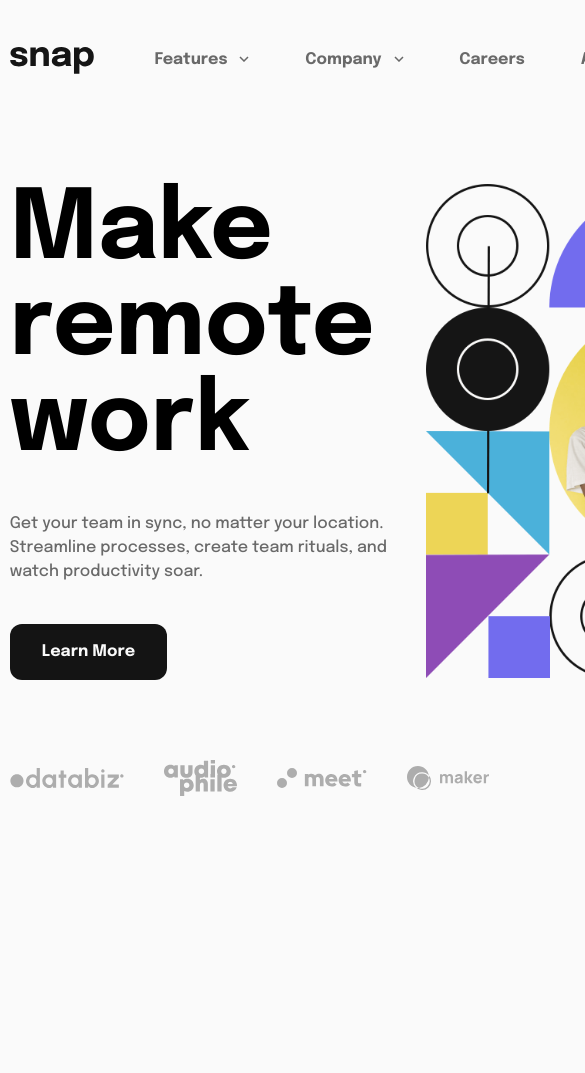
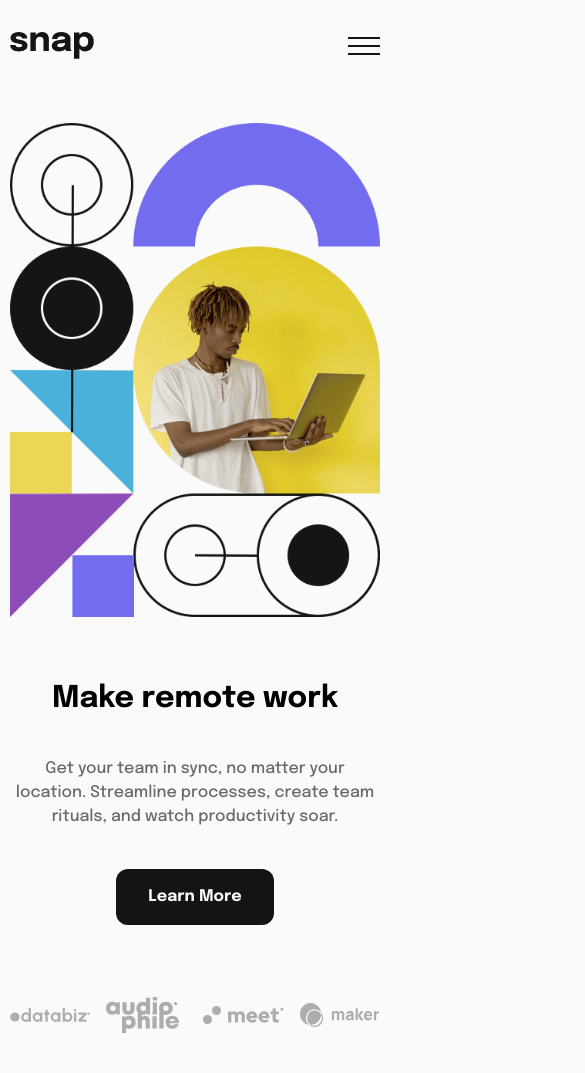
Before and after one commit to Frame993/Intro-section-with-dropdown-navigation-main, a plain HTML site: page index.html in a window 390 px wide. Shown: the top 1073 px of the page, 585 px wide, since content can reach past the window. Before the commit the page ends 844 px from the top, so only its background shows below. Drawn offline with nearby package versions, Linux system fonts and the light colour scheme.

Commit message:
Responsive done!

```diff
--- a/index.html
+++ b/index.html
@@ -15,8 +15,10 @@
   <style type="text/tailwindcss">
     @layer utilities {
      /* * {
-       border: 1px solid red;
-     } */
+      padding: 0;
+      margin: 0;
+      outline: 1px solid red;
+     }  */
     }
   </style>
 
@@ -43,16 +45,17 @@
 
 </head>
 
-<body class="bg-almostWhite flex flex-col items-center">
+<body class="bg-almostWhite items-center flex flex-col w-full">
 
   <header class="flex w-[95%] py-8 justify-between items-center">
 
     <div class="flex gap-12 items-center">
+
       <figure class="w-[100px]">
         <a href="#"><img src="./images/logo.svg" alt=""></a>
       </figure>
 
-      <nav id="nav" class="flex gap-14 items-center ">
+      <nav id="nav" class="md:flex gap-14 items-center hidden">
         <div class="flex flex-col items-end font-semibold gap-2 text-almostGrey">
           <button id="Features" class="flex gap-1 hover:text-almostBlack">
             Features
@@ -96,7 +99,11 @@
       </nav>
     </div>
 
-    <section class="flex gap-2 items-center">
+    <button>
+      <img class="md:hidden" src="./images/icon-menu.svg" alt="">
+    </button>
+
+    <section class="gap-2 items-center hidden md:flex">
 
       <div class="font-semibold text-almostGrey px-8">
         <a class="flex items-center hover:text-almostBlack" href="#">Login</a>
@@ -106,35 +113,43 @@
         Register</button>
     </section>
 
+
   </header>
 
-  <main class="flex lg:flex-row w-[95%] justify-around mt-16">
+  <main class="flex flex-col-reverse md:flex-row w-[95%] justify-around mt-8 md:mt-16 gap-16 md:gap-0 md:items-end">
 
-    <section class="flex flex-col gap-20 justify-end">
+    <section class="flex flex-col gap-20 items-center md:items-start">
+      <article class="flex flex-col gap-10 items-center md:items-start">
 
-      <article class="flex flex-col gap-10">
-        <h1 class="font-bold text-8xl">Make<br> remote work</h1>
-        <p class="w-[45ch] text-almostGrey first-line:text-pretty font-medium">Get your team in sync, no matter your
+        <h1 class="md:w-[11ch] font-bold items-center text-3xl md:text-8xl md:items-start text-center md:text-left">Make
+          remote work</h1>
+        <p
+          class="items-center md:items-start md:w-[45ch] text-almostGrey first-line:text-pretty text-center md:text-left">
+          Get your team in sync, no matter your
           location.
-          Streamline processes, create team rituals, and watch productivity soar.</p>
+          Streamline processes, create team rituals, and watch productivity soar.
+        </p>
         <button
           class="w-fit font-semibold bg-almostBlack text-almostWhite hover:text-almostBlack hover:outline hover:bg-almostWhite py-4 px-8 rounded-xl">Learn
-          More</button>
+          More
+        </button>
+
+        <div class="md:flex md:gap-10 mt-8 grid grid-cols-4 mb-10 md:mb-0 items-center justify-center gap-4">
+          <img src="./images/client-databiz.svg">
+          <img src="./images/client-audiophile.svg">
+          <img src="./images/client-meet.svg">
+          <img src="./images/client-maker.svg">
+        </div>
+
       </article>
-
-      <div class="flex gap-10 items-center">
-        <img src="./images/client-databiz.svg" alt="">
-        <img src="./images/client-audiophile.svg" alt="">
-        <img src="./images/client-meet.svg" alt="">
-        <img src="./images/client-maker.svg" alt="">
-      </div>
     </section>
 
-
-    <img class="w-[50vh] h-full" src="./images/image-hero-desktop.png" alt="">
-
+    <figure class="h-[100vh] md:w-[50vh] h-fit ">
+      <img src="./images/image-hero-desktop.png" alt="">
+    </figure>
 
   </main>
+
   <script src="./script.js"></script>
 </body>
 
```
